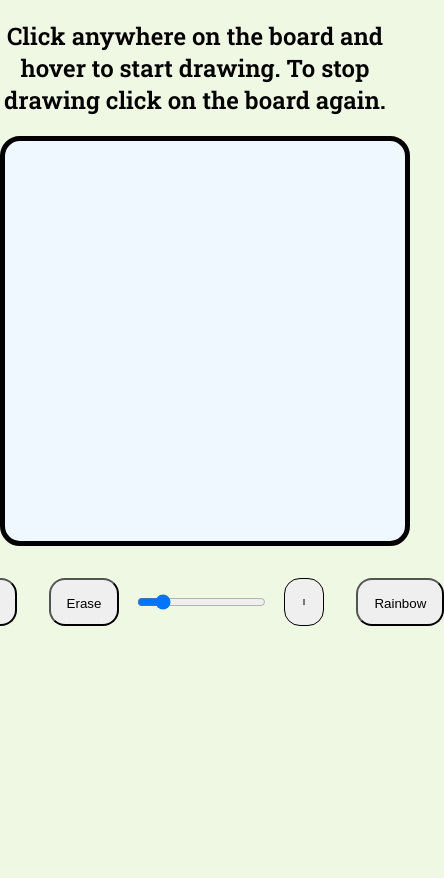
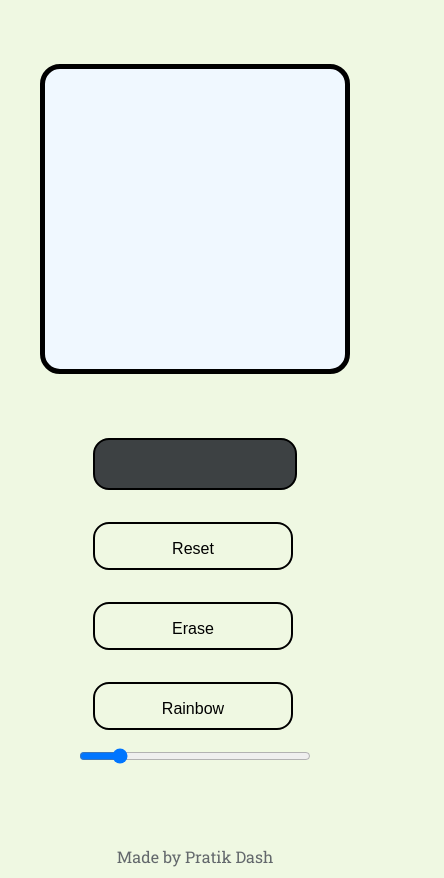
Before and after one commit to Pratik-Dash/TOP-Etch-A-Sketch, a plain HTML site: page index.html in a window 390 px wide. Shown: the part 75-953 px from the top of the page, 444 px wide, since content can reach past the window. Before the commit the page ends 844 px from the top, so only its background shows below. Drawn offline with nearby package versions, Linux system fonts and the light colour scheme.

Commit message:
Fix - Made the page responsive for small screens.

```diff
--- a/app.js
+++ b/app.js
@@ -5,6 +5,7 @@ const colorPicker = document.querySelector(".colorPicker");
 const rainbow = document.querySelector(".rainbow");
 const drawMessage = document.querySelector(".drawMessage");
 const eraseBtn = document.querySelector(".erase");
+const colorLabel = document.querySelector(".colorLabel")
 let globalColor = "defaultColor";
 uiContainer.addEventListener("load", generateBoard(16))
 let pointerDown = false;
@@ -72,20 +73,23 @@ resetButton.addEventListener("click", () => {
     pointerClicked = "false";
     rainbow.className = "button"
     eraseBtn.className = "button"
-    colorPicker.className  = "button";
+    colorLabel.style.backgroundColor = colorPicker.value;
+
 });
 colorPicker.addEventListener("click", () => {
 
     globalColor = "color";
-    colorPicker.className  = "active";
     rainbow.className = "button"
     eraseBtn.className = "button"
+})
+colorPicker.addEventListener("change",()=>{
+    colorLabel.style.backgroundColor = colorPicker.value;
 })
 rainbow.addEventListener("click", () => {
 
     globalColor = "rainbow";
     rainbow.className = "active"
-    colorPicker.className  = "button";
+
     eraseBtn.className = "button"
 })
 eraseBtn.addEventListener("click", () => {
@@ -93,5 +97,6 @@ eraseBtn.addEventListener("click", () => {
     globalColor = "Erase";
     eraseBtn.className = "active"
     rainbow.className = "button"
-    colorPicker.className  = "button";
+
+
 })
--- a/index.html
+++ b/index.html
@@ -14,16 +14,28 @@
     <header class="heading">
         <h1>Etch - A - Sketch</h1>
     </header>
-    <h2 class="drawMessage">Click anywhere on the board and hover to start drawing. To stop drawing click on the board again.</h2>
+    <div class="content">
+    <div class="buttonGroup">
+    <label for="colorPicker" class="colorLabel buttons"><input type="color" class="colorPicker" id="colorPicker"></label>
+    <button class="reset">Reset</button>
+    <button class="erase button">Erase</button>
+
+
+    <button class="rainbow button buttons">Rainbow</button>
+
+    <input type="range" name="divslider" class="divsizeslider" min="1" max="100" value="16">
+    </div>
     <div class="container"></div>
-    <div class="buttonGroup">
-    <button class="reset button">Reset</button>
-    <button class="erase button">Erase</button>
-    <input type="range" name="divslider" class="divsizeslider" min="1" max="100" value="16">
-    <input type="color" class="colorPicker button" id="colorPicker">
-    <button class="rainbow button">Rainbow</button>
+
+
     </div>
 
+  <footer>
+    <p>Made by Pratik Dash</p>
+    <a href="https://github.com/Pratik-Dash" target="_blank"><ion-icon name="logo-github"></ion-icon></a>
+  </footer>
+  <script type="module" src="https://unpkg.com/ionicons@5.5.2/dist/ionicons/ionicons.esm.js"></script>
+<script nomodule src="https://unpkg.com/ionicons@5.5.2/dist/ionicons/ionicons.js"></script>
 
 </body>
 
--- a/styles.css
+++ b/styles.css
@@ -2,7 +2,7 @@
 :root{
 
     --backgroundColor:#EFF8E2;
-    --accent:#02010A;
+    --accent:#283845;
 
 }
 body{
@@ -10,9 +10,6 @@ body{
     margin: 0;
     text-align: center;
     font-family: 'Roboto Slab', serif;
-
-
-
 }
 
 .heading{
@@ -23,10 +20,16 @@ body{
 
 
 }
-
+.content{
+    display: flex;
+    justify-content: center;
+    align-items: center;
+    margin: 2rem;
+    padding: 1rem;
+}
 .container{
 
-    margin: 0 auto;
+
     border-radius: 20px;
     background-color: "white";
     height: 500px;
@@ -49,6 +52,8 @@ h1{
    display: flex;
    justify-content: center;
    margin: 1rem;
+   flex-direction: column;
+   margin: 2rem;
 }
 .button{
 
@@ -56,10 +61,40 @@ h1{
     border-radius: 1rem;
     color: black;
     cursor: pointer;
-    width: 6rem;
+    width: 16rem;
     height: 3rem;
     margin: 1rem;
+    border: 1px solid;
+    background-color: var(--backgroundColor);
+    border: 2px solid black;
+    font-size: medium;
 
+}
+.button:hover{
+    background-color: var(--accent);
+    width: 16.2rem;
+    height: 3.1rem;
+    transition:.2s;
+    color: var(--backgroundColor);
+}
+.reset{
+    padding: 1rem;
+    border-radius: 1rem;
+    color: black;
+    cursor: pointer;
+    width: 16rem;
+    height: 3rem;
+    margin: 1rem;
+    border: 1px solid;
+    background-color: var(--backgroundColor);
+    border: 2px solid black;
+    font-size: medium;
+}
+.reset:hover{
+
+    width: 16.2rem;
+    height: 3.1rem;
+    transition:.2s;
 }
 .active{
 
@@ -68,18 +103,91 @@ h1{
     border-radius: 1rem;
     color: var(--backgroundColor);
     cursor: pointer;
-    width: 6rem;
+    width: 16rem;
     height: 3rem;
     margin: 1rem;
+    font-size: medium;
 }
-.reset:focus{
 
-    padding: 1rem;
-    background-color: var(--accent);
-    border-radius: 1rem;
-    color: var(--backgroundColor);
-    cursor: pointer;
-    width: 6rem;
+.colorPicker{
+    visibility: hidden;
+}
+label{
+    background-color: #3d4143;
+    width: 16rem;
     height: 3rem;
     margin: 1rem;
+    border-radius: 1rem;
+    border: 2px solid;
+    cursor: pointer;
 }
+.colordiv{
+    border:2rem solid black;
+
+}
+.divsizeslider::-webkit-slider-thumb{
+
+    -webkit-appearance: none;
+    appearance: none;
+    background: transparent;
+    width: 10rem;
+}
+@media only screen and (max-width:450px) {
+
+    .content{
+
+        flex-direction: column-reverse;
+        justify-content: center;
+
+    }
+    .container{
+        margin: 1rem;
+        height: 300px;
+        width: 300px;
+
+    }
+    .button{
+        width: 200px;
+    }
+
+    .active{
+
+        padding: 1rem;
+        background-color: var(--accent);
+        border-radius: 1rem;
+        color: var(--backgroundColor);
+        cursor: pointer;
+        width: 200px;
+        margin: 1rem;
+    }
+    .colorLabel{
+        width: 200px;
+    }
+    .reset{
+
+        width: 200px;
+
+    }
+
+
+  }
+  .button:hover{
+
+
+    width: 16.2rem;
+    transition: .4s;
+}
+
+p{
+    color: #63686C;
+    font-weight: lighter;
+}
+a{
+    text-decoration: none;
+    color: var(--accent);
+}
+ion-icon:hover{
+    height: 32px;
+    width: 32px;
+    transition: .2s;
+}
```
